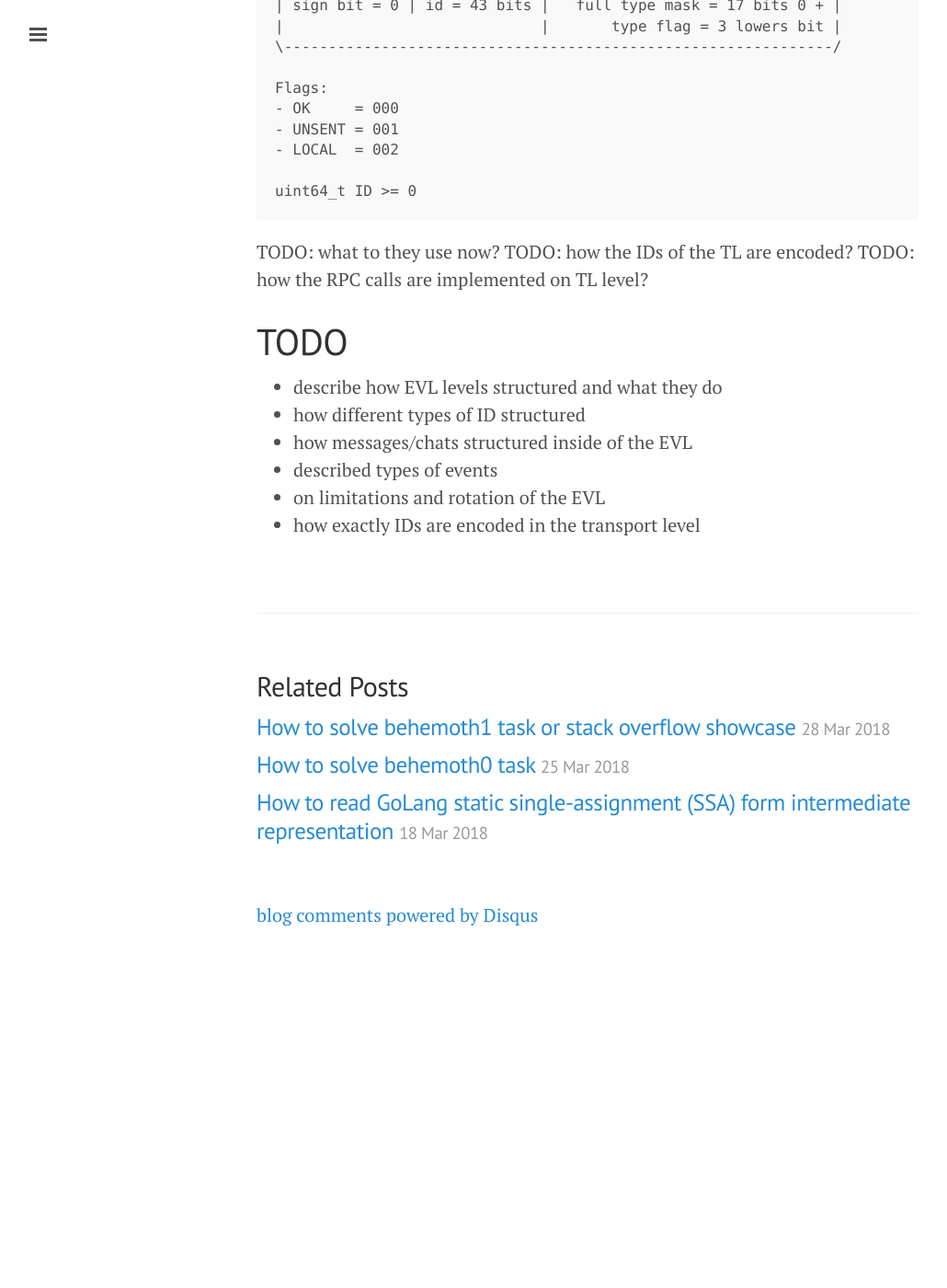
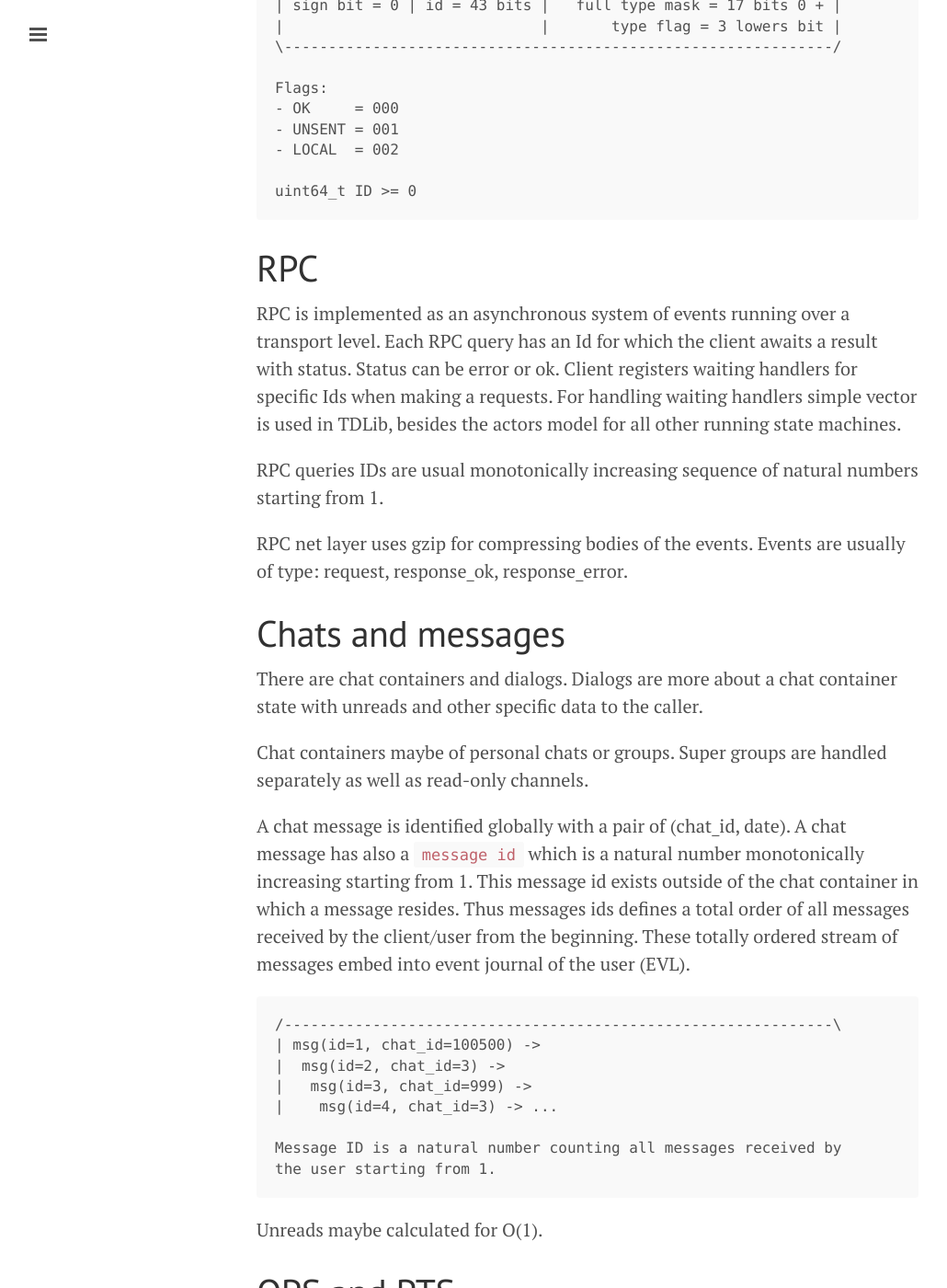
Before and after one commit to sitano/sitano.github.io, a Jekyll site: the page built from _posts/2018-11-26-tg-arch-notes.md, in a window 1280 px wide and 1400 px high, scrolled down 2149 px. Shown: the whole window at 92% size, without its empty margins (1-1031 px from the left). Built offline with Jekyll 4.4.1, drawn with Linux system fonts in a browser that asks for light colours; comment, search, counter and statistics services are not loaded; before the commit the page ends 3159 px from its top, so only the background shows below that.

Commit message:
on rpc and messages id in telegram

````diff
--- a/_posts/2018-11-26-tg-arch-notes.md
+++ b/_posts/2018-11-26-tg-arch-notes.md
@@ -92,16 +92,51 @@ Flags:
 uint64_t ID >= 0
 ```
 
-TODO: what to they use now?
-TODO: how the IDs of the TL are encoded?
-TODO: how the RPC calls are implemented on TL level?
-
-TODO
+RPC
 ===
 
-- describe how EVL levels structured and what they do
-- how different types of ID structured
-- how messages/chats structured inside of the EVL
-- described types of events
-- on limitations and rotation of the EVL
-- how exactly IDs are encoded in the transport level
+RPC is implemented as an asynchronous system of events running over a
+transport level. Each RPC query has an Id for which the client
+awaits a result with status. Status can be error or ok. Client
+registers waiting handlers for specific Ids when making a requests.
+For handling waiting handlers simple vector is used in TDLib,
+besides the actors model for all other running state machines.
+
+RPC queries IDs are usual monotonically increasing sequence of
+natural numbers starting from 1.
+
+RPC net layer uses gzip for compressing bodies of the events.
+Events are usually of type: request, response_ok, response_error.
+
+Chats and messages
+===
+
+There are chat containers and dialogs. Dialogs are more about a
+chat container state with unreads and other specific data to the caller.
+
+Chat containers maybe of personal chats or groups. Super groups
+are handled separately as well as read-only channels.
+
+A chat message is identified globally with a pair of (chat_id, date).
+A chat message has also a `message id` which is a natural number
+monotonically increasing starting from 1. This message id exists
+outside of the chat container in which a message resides. Thus
+messages ids defines a total order of all messages received by the
+client/user from the beginning. These totally ordered stream of messages
+embed into event journal of the user (EVL).
+
+```
+/--------------------------------------------------------------\
+| msg(id=1, chat_id=100500) ->
+|  msg(id=2, chat_id=3) ->
+|   msg(id=3, chat_id=999) ->
+|    msg(id=4, chat_id=3) -> ...
+
+Message ID is a natural number counting all messages received by
+the user starting from 1.
+```
+
+Unreads maybe calculated for O(1).
+
+QPS and PTS
+===
````
